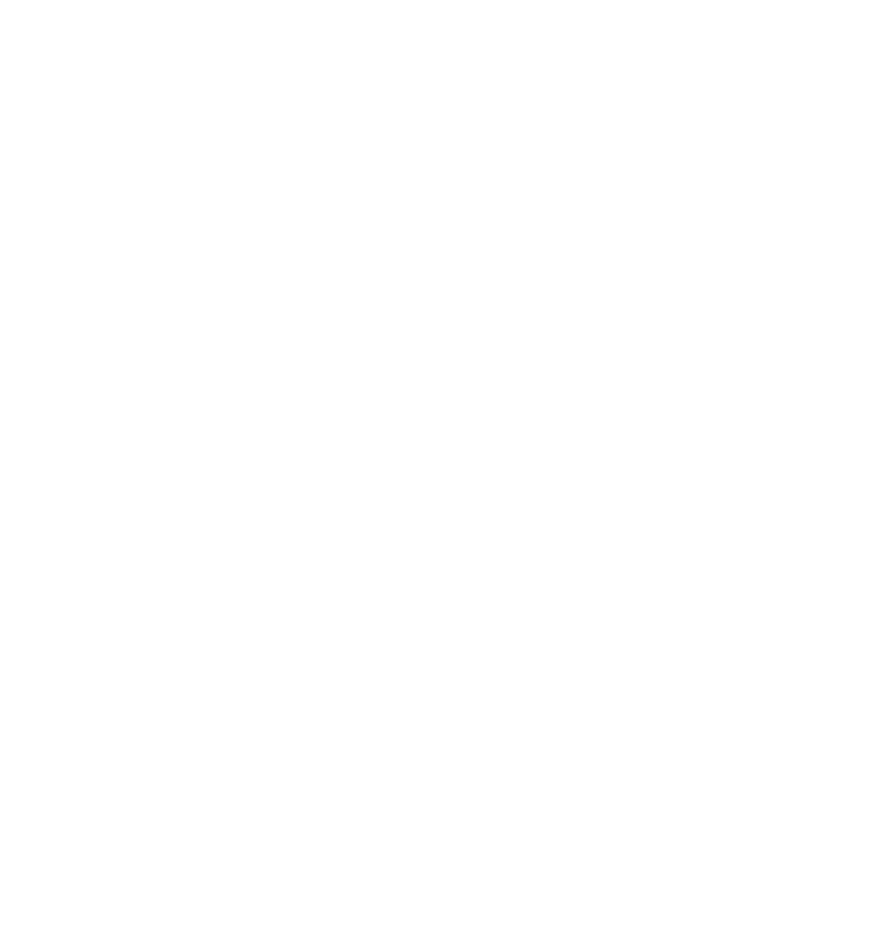
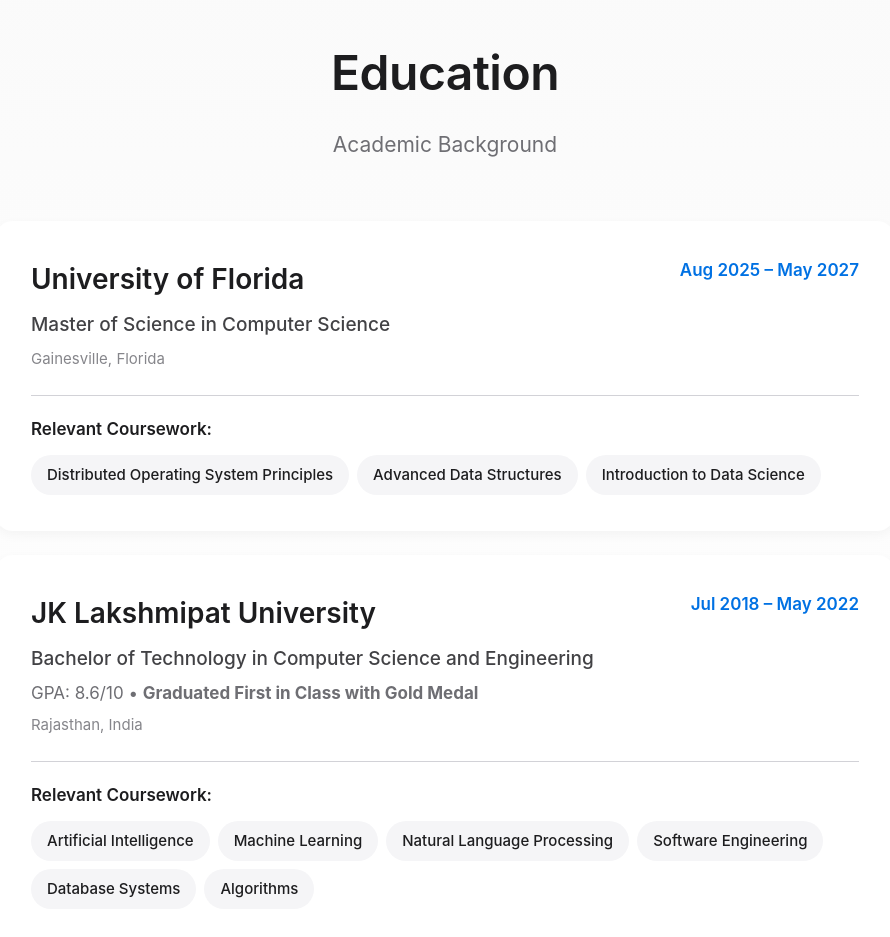
Before and after one commit to aditya-rathore15/portfolio-website, a React (Vite) app: page / in a window 1280 px wide. Shown: the part 1740-2677 px from the top of the page, without its empty margins (195-1085 px from the left). Before the commit the page ends 1675 px from the top, so only its background shows below. Built offline with nearby package versions, Linux system fonts and the light colour scheme.

Commit message:
Implement education section

```diff
--- a/src/App.jsx
+++ b/src/App.jsx
@@ -1,13 +1,16 @@
 import './App.css'
+import Navbar from './components/Navbar'
 import Hero from './components/Hero'
 import About from './components/About'
+import Education from './components/Education'
 
 function App() {
   return (
     <div className="app">
+      <Navbar />
       <Hero />
       <About />
-      {/* Other sections will be added here */}
+      <Education />
     </div>
   )
 }
--- /dev/null
+++ b/src/components/Education.css
@@ -0,0 +1,124 @@
+/* Education Section */
+.education-section {
+  background: linear-gradient(180deg, #fafafa 0%, #ffffff 100%);
+}
+
+.education-container {
+  max-width: 900px;
+  margin: 0 auto;
+  display: flex;
+  flex-direction: column;
+  gap: 24px;
+}
+
+/* Education Card */
+.education-card {
+  background: #ffffff;
+  border-radius: 18px;
+  padding: 36px;
+  box-shadow: 0 4px 12px rgba(0, 0, 0, 0.04);
+  transition: transform 0.3s ease, box-shadow 0.3s ease;
+}
+
+.education-card:hover {
+  transform: translateY(-4px);
+  box-shadow: 0 12px 24px rgba(0, 0, 0, 0.08);
+}
+
+/* Header with school name and date */
+.education-header {
+  display: flex;
+  justify-content: space-between;
+  align-items: flex-start;
+  margin-bottom: 24px;
+  gap: 20px;
+}
+
+.education-school {
+  font-size: 28px;
+  font-weight: 600;
+  color: #1d1d1f;
+  margin-bottom: 8px;
+}
+
+.education-degree {
+  font-size: 19px;
+  color: #424245;
+  margin-bottom: 6px;
+  font-weight: 500;
+}
+
+.education-gpa {
+  font-size: 17px;
+  color: #6e6e73;
+  margin-bottom: 6px;
+}
+
+.education-location {
+  font-size: 15px;
+  color: #86868b;
+}
+
+.education-date {
+  font-size: 17px;
+  color: #0071e3;
+  font-weight: 600;
+  white-space: nowrap;
+}
+
+/* Coursework section */
+.education-details {
+  border-top: 1px solid #d2d2d7;
+  padding-top: 20px;
+}
+
+.education-label {
+  font-size: 17px;
+  font-weight: 600;
+  color: #1d1d1f;
+  margin-bottom: 12px;
+}
+
+.coursework-tags {
+  display: flex;
+  flex-wrap: wrap;
+  gap: 8px;
+}
+
+.tag {
+  background: #f5f5f7;
+  color: #1d1d1f;
+  padding: 8px 16px;
+  border-radius: 20px;
+  font-size: 15px;
+  font-weight: 500;
+  transition: background 0.3s ease;
+}
+
+.tag:hover {
+  background: #e8e8ed;
+}
+
+/* Responsive Design */
+@media (max-width: 768px) {
+  .education-header {
+    flex-direction: column;
+    gap: 12px;
+  }
+
+  .education-date {
+    align-self: flex-start;
+  }
+
+  .education-school {
+    font-size: 24px;
+  }
+
+  .education-degree {
+    font-size: 17px;
+  }
+
+  .education-card {
+    padding: 28px;
+  }
+}
--- a/src/components/Education.jsx
+++ b/src/components/Education.jsx
@@ -0,0 +1,60 @@
+import './Education.css'
+
+function Education() {
+  return (
+    <section id="education" className="section education-section">
+      <h2 className="section-title">Education</h2>
+      <p className="section-subtitle">Academic Background</p>
+
+      <div className="education-container">
+        {/* University of Florida */}
+        <div className="education-card">
+          <div className="education-header">
+            <div>
+              <h3 className="education-school">University of Florida</h3>
+              <p className="education-degree">Master of Science in Computer Science</p>
+              <p className="education-location">Gainesville, Florida</p>
+            </div>
+            <div className="education-date">Aug 2025 – May 2027</div>
+          </div>
+
+          <div className="education-details">
+            <p className="education-label">Relevant Coursework:</p>
+            <div className="coursework-tags">
+              <span className="tag">Distributed Operating System Principles</span>
+              <span className="tag">Advanced Data Structures</span>
+              <span className="tag">Introduction to Data Science</span>
+            </div>
+          </div>
+        </div>
+
+        {/* JK Lakshmipat University */}
+        <div className="education-card">
+          <div className="education-header">
+            <div>
+              <h3 className="education-school">JK Lakshmipat University</h3>
+              <p className="education-degree">Bachelor of Technology in Computer Science and Engineering</p>
+              <p className="education-gpa">GPA: 8.6/10 • <strong>Graduated First in Class with Gold Medal</strong></p>
+              <p className="education-location">Rajasthan, India</p>
+            </div>
+            <div className="education-date">Jul 2018 – May 2022</div>
+          </div>
+
+          <div className="education-details">
+            <p className="education-label">Relevant Coursework:</p>
+            <div className="coursework-tags">
+              <span className="tag">Artificial Intelligence</span>
+              <span className="tag">Machine Learning</span>
+              <span className="tag">Natural Language Processing</span>
+              <span className="tag">Software Engineering</span>
+              <span className="tag">Database Systems</span>
+              <span className="tag">Algorithms</span>
+            </div>
+          </div>
+        </div>
+      </div>
+    </section>
+  )
+}
+
+export default Education
```
